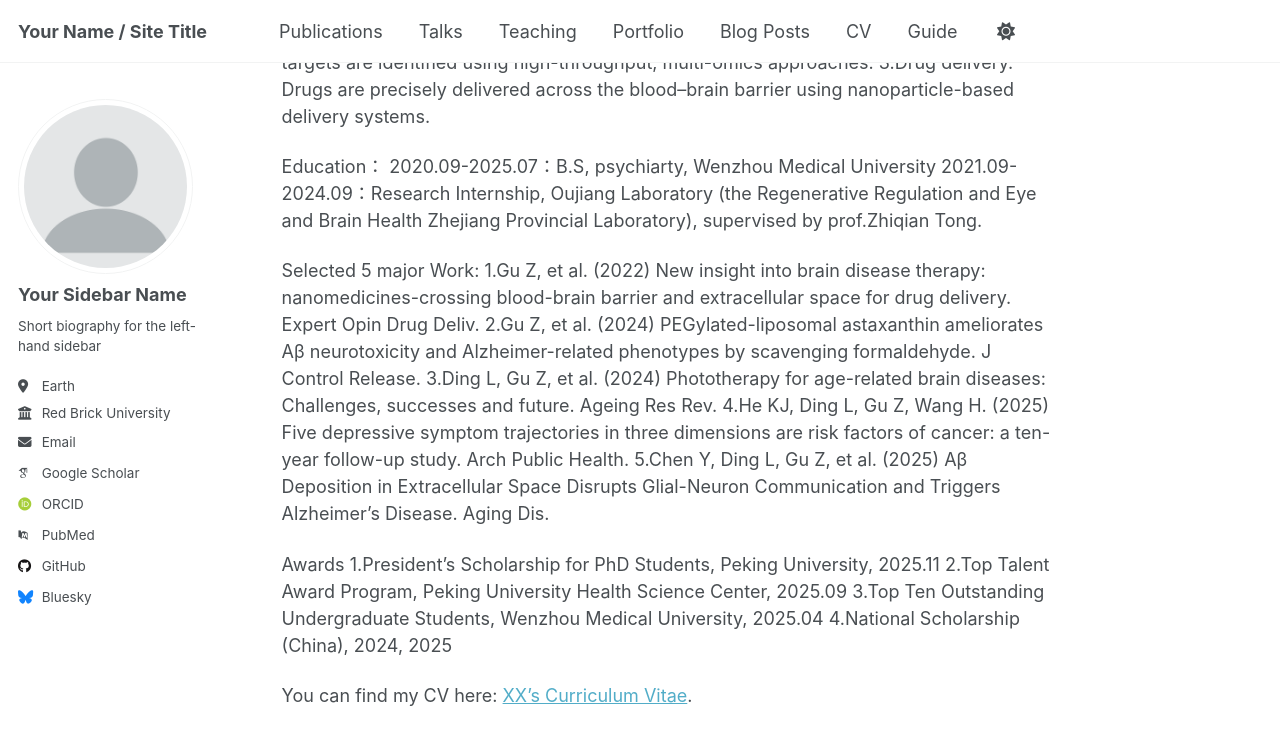
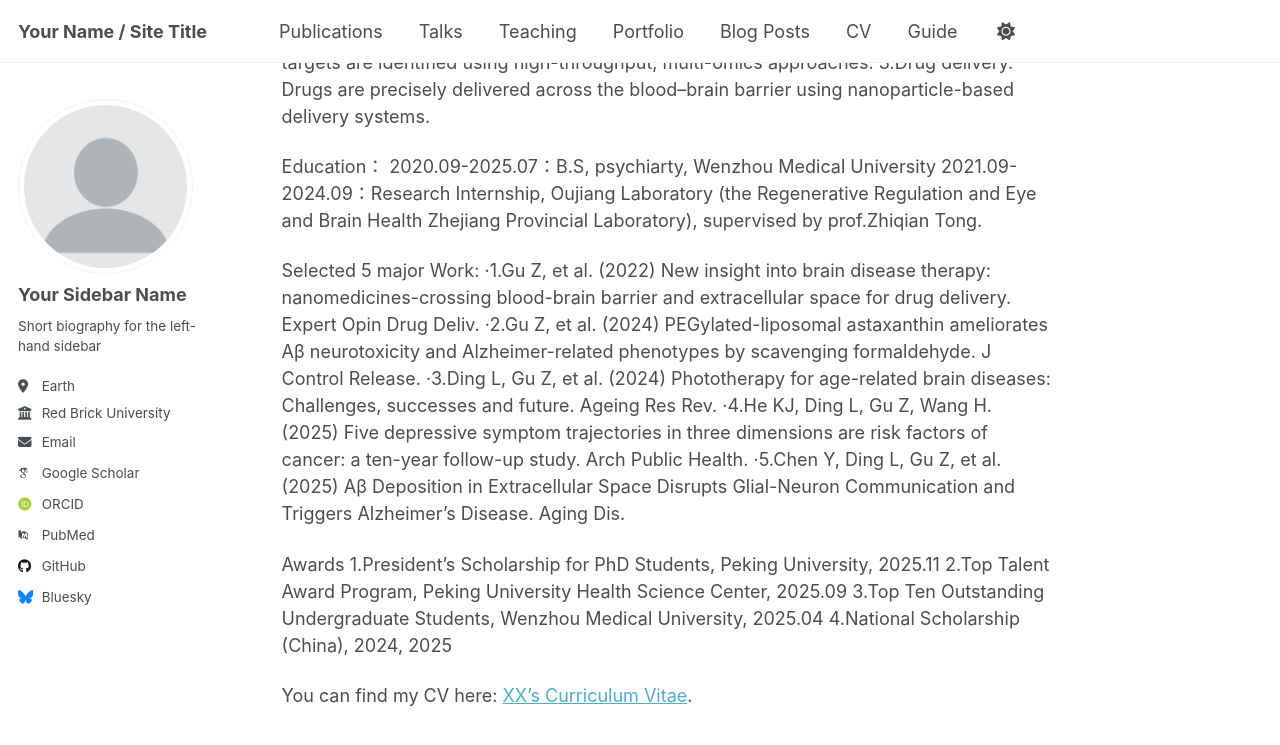
Before and after one commit to Guziqi-pku/Guziqi-pku.github.io, a Jekyll site: the page built from _pages/about.md, in a window 1280 px wide and 900 px high, scrolled down 305 px. Shown: the top 745 px of the window. Built offline with Jekyll 4.4.1, drawn with Linux system fonts in a browser that asks for light colours; some web fonts are replaced; a script that is not in the unit is left out.

```diff
--- a/_pages/about.md
+++ b/_pages/about.md
@@ -19,11 +19,11 @@ Education：
 2021.09-2024.09：Research Internship, Oujiang Laboratory (the Regenerative Regulation and Eye and Brain Health Zhejiang Provincial Laboratory), supervised by prof.Zhiqian Tong.
 
 Selected 5 major Work:
-1.Gu Z, et al. (2022) New insight into brain disease therapy: nanomedicines-crossing blood-brain barrier and extracellular space for drug delivery. Expert Opin Drug Deliv.
-2.Gu Z, et al. (2024) PEGylated-liposomal astaxanthin ameliorates Aβ neurotoxicity and Alzheimer-related phenotypes by scavenging formaldehyde. J Control Release.
-3.Ding L, Gu Z, et al. (2024) Phototherapy for age-related brain diseases: Challenges, successes and future. Ageing Res Rev.
-4.He KJ, Ding L, Gu Z, Wang H. (2025) Five depressive symptom trajectories in three dimensions are risk factors of cancer: a ten-year follow-up study. Arch Public Health.
-5.Chen Y, Ding L, Gu Z, et al. (2025) Aβ Deposition in Extracellular Space Disrupts Glial-Neuron Communication and Triggers Alzheimer's Disease. Aging Dis.
+·1.Gu Z, et al. (2022) New insight into brain disease therapy: nanomedicines-crossing blood-brain barrier and extracellular space for drug delivery. Expert Opin Drug Deliv.
+·2.Gu Z, et al. (2024) PEGylated-liposomal astaxanthin ameliorates Aβ neurotoxicity and Alzheimer-related phenotypes by scavenging formaldehyde. J Control Release.
+·3.Ding L, Gu Z, et al. (2024) Phototherapy for age-related brain diseases: Challenges, successes and future. Ageing Res Rev.
+·4.He KJ, Ding L, Gu Z, Wang H. (2025) Five depressive symptom trajectories in three dimensions are risk factors of cancer: a ten-year follow-up study. Arch Public Health.
+·5.Chen Y, Ding L, Gu Z, et al. (2025) Aβ Deposition in Extracellular Space Disrupts Glial-Neuron Communication and Triggers Alzheimer's Disease. Aging Dis.
 
 Awards
 1.President’s Scholarship for PhD Students, Peking University, 2025.11
```
